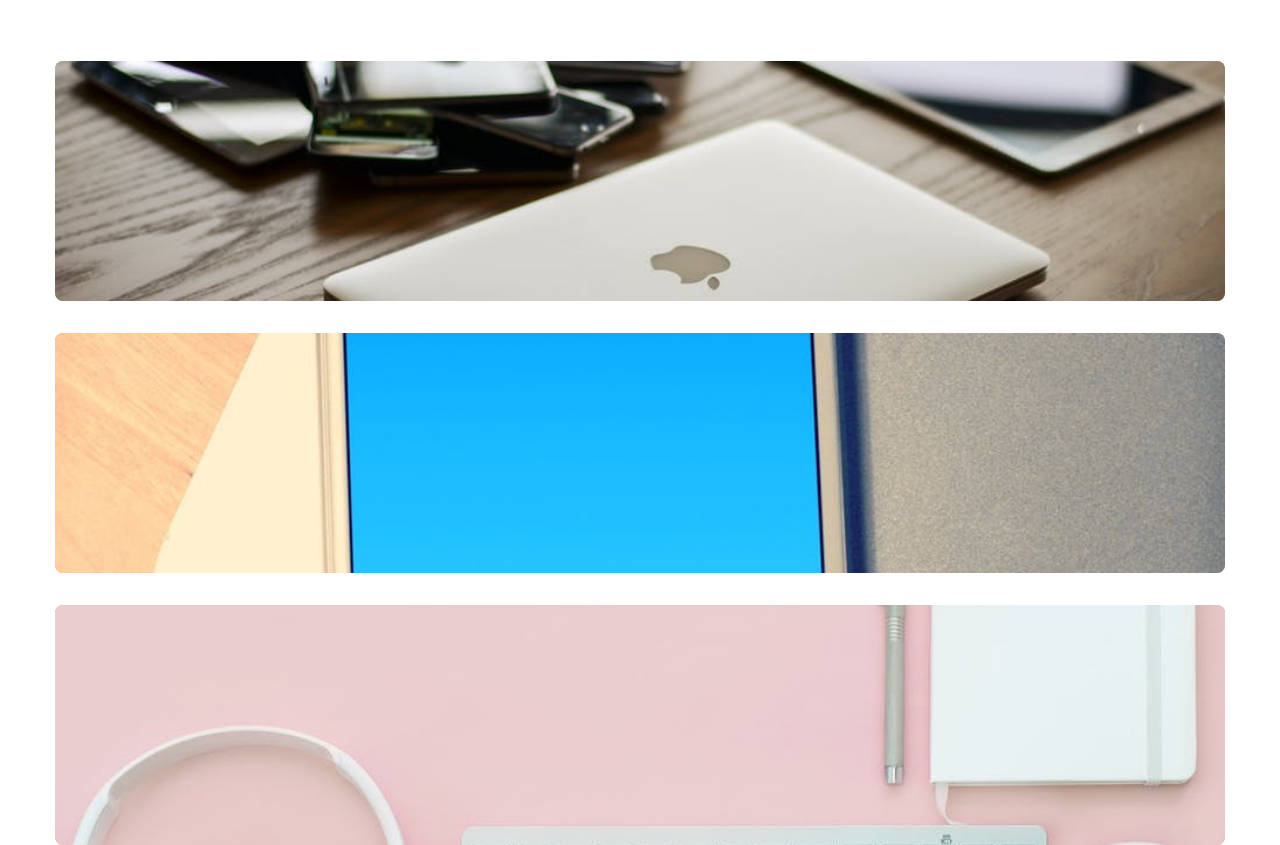
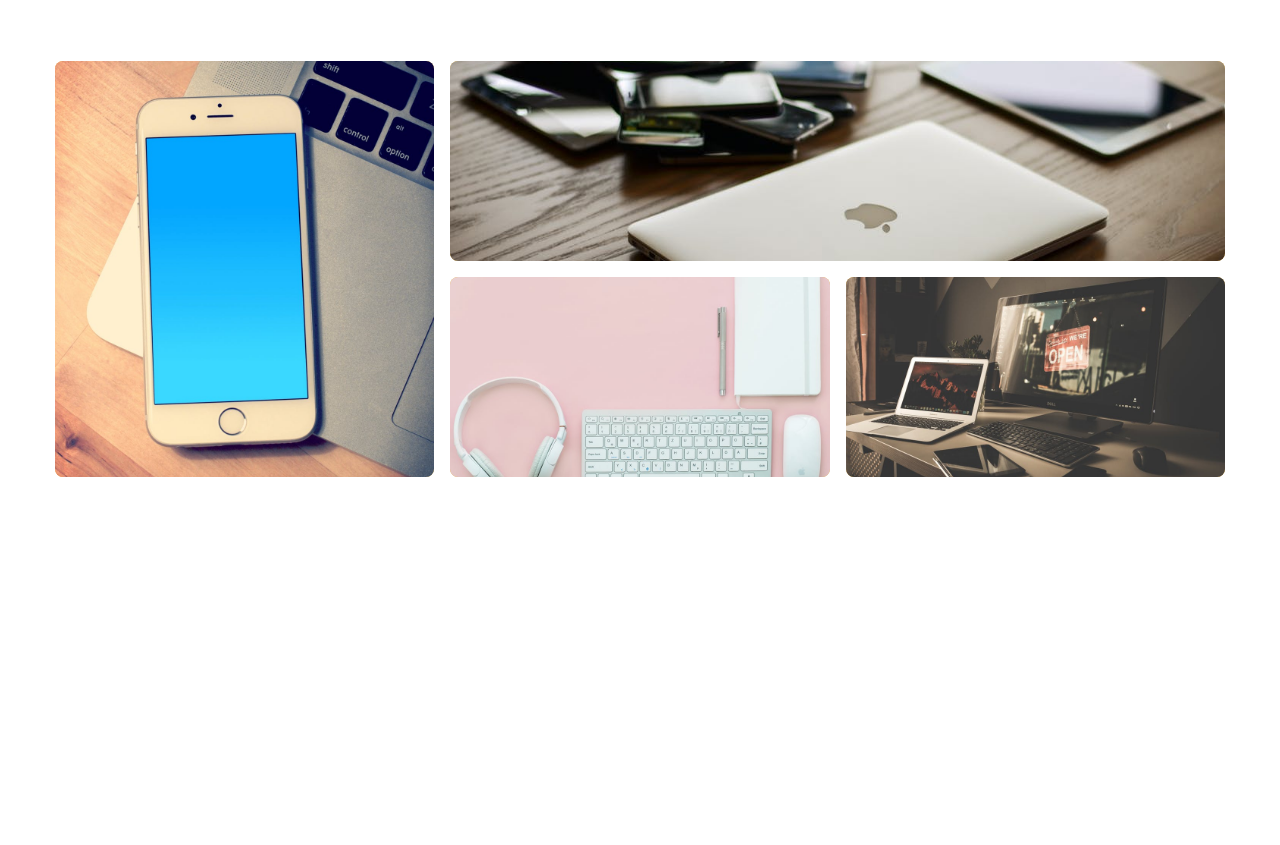
Before and after one commit to FatimaBangayadiallo/portfolio-html-css-css-grid, a plain HTML site: page index.html in a window 1280 px wide. Shown: the part 2386-3231 px from the top of the page. After the commit the page ends 2943 px from the top, so only its background shows below. Drawn offline with nearby package versions, Linux system fonts and the light colour scheme.

Commit message:
the projects section custom layout

```diff
--- a/css/styles.css
+++ b/css/styles.css
@@ -549,6 +549,50 @@ Projects
   opacity: 1;
   transform: scale(0.8);
 }
+/* the layout on the medium screen */
+
+@media screen and (min-width: 676px) {
+  .projects-center {
+    display: grid;
+    column-gap: 2rem;
+    grid-template-columns: 1fr 1fr;
+  }
+}
+@media screen and (min-width: 992px) {
+  .projects-center {
+    grid-template-columns: repeat(3, 1fr);
+  }
+}
+/* our custom layout */
+@media screen and (min-width: 1170px) {
+  .projects-center {
+    column-gap: 1rem;
+    row-gap: 1rem;
+    grid-template-columns: 1fr 1fr 1fr;
+    grid-template-rows: 200px 200px;
+    grid-template-areas:
+      " a b b "
+      " a c d";
+  }
+  .project-2 {
+    grid-area: a;
+  }
+  .project-1 {
+    grid-area: b;
+  }
+  .project-3 {
+    grid-area: c;
+  }
+  .project-4 {
+    grid-area: d;
+  }
+  .project-img {
+    height: 100%;
+  }
+  .project {
+    height: 100%;
+  }
+}
 /*
 ===============
 Connect
```
